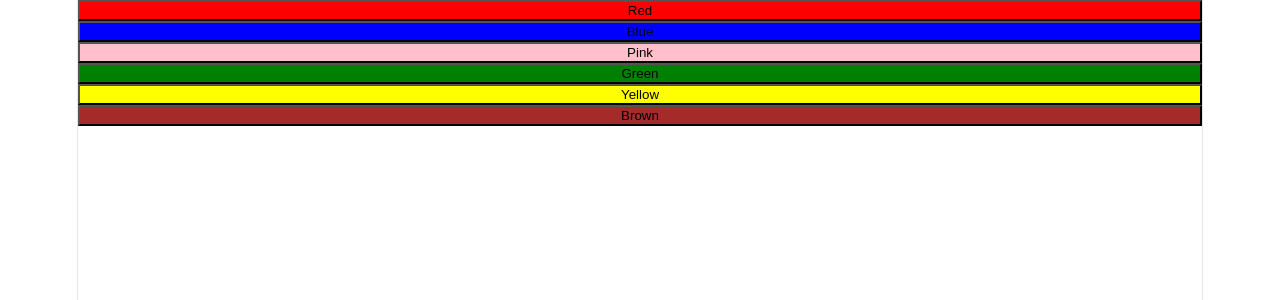
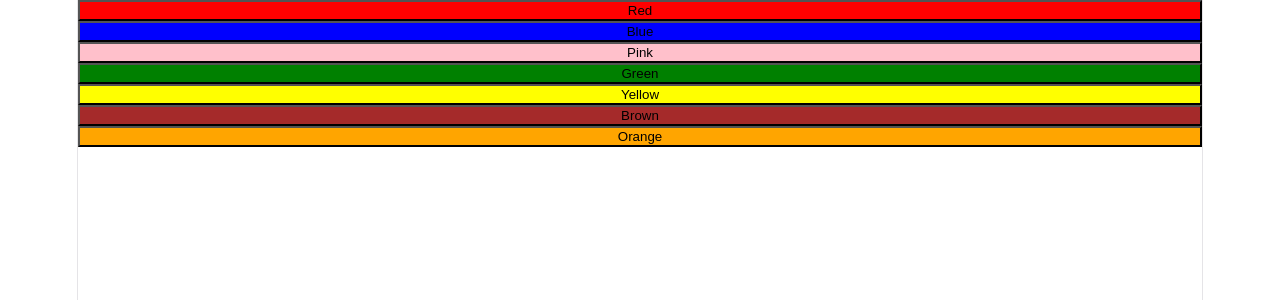
Before and after one commit to pratikkakani080/react_10_06, a React (Vite) app: page / in a window 1280 px wide. Shown: the top 300 px of the page. Built offline with nearby package versions, Linux system fonts and the light colour scheme.

Commit message:
add: mapping

```diff
--- a/src/App.tsx
+++ b/src/App.tsx
@@ -1,16 +1,22 @@
 import './App.css'
 import Button from './components/button'
+
+const buttons = [
+  { bgColor: 'red', buttonText: 'Red' },
+  { bgColor: 'blue', buttonText: 'Blue' },
+  { bgColor: 'pink', buttonText: 'Pink' },
+  { bgColor: 'green', buttonText: 'Green' },
+  { bgColor: 'yellow', buttonText: 'Yellow' },
+  { bgColor: 'brown', buttonText: 'Brown' },
+  { bgColor: 'orange', buttonText: 'Orange' },
+]
 
 function App() {
   return (
     <>
-     <Button bgColor={'red'} buttonText={'Red'} />
-     <Button bgColor={'blue'} buttonText={'Blue'}/>
-     <Button bgColor={'pink'} buttonText={'Pink'}/>
-     <Button bgColor={'green'} buttonText={'Green'}/>
-     <Button bgColor={'yellow'} buttonText={'Yellow'}/>
-     <Button bgColor={'brown'} buttonText={'Brown'}/>
-
+      {buttons.map((el: any) => (
+        <Button bgColor={el.bgColor} buttonText={el.buttonText} />
+      ))}
     </>
   )
 }
```
